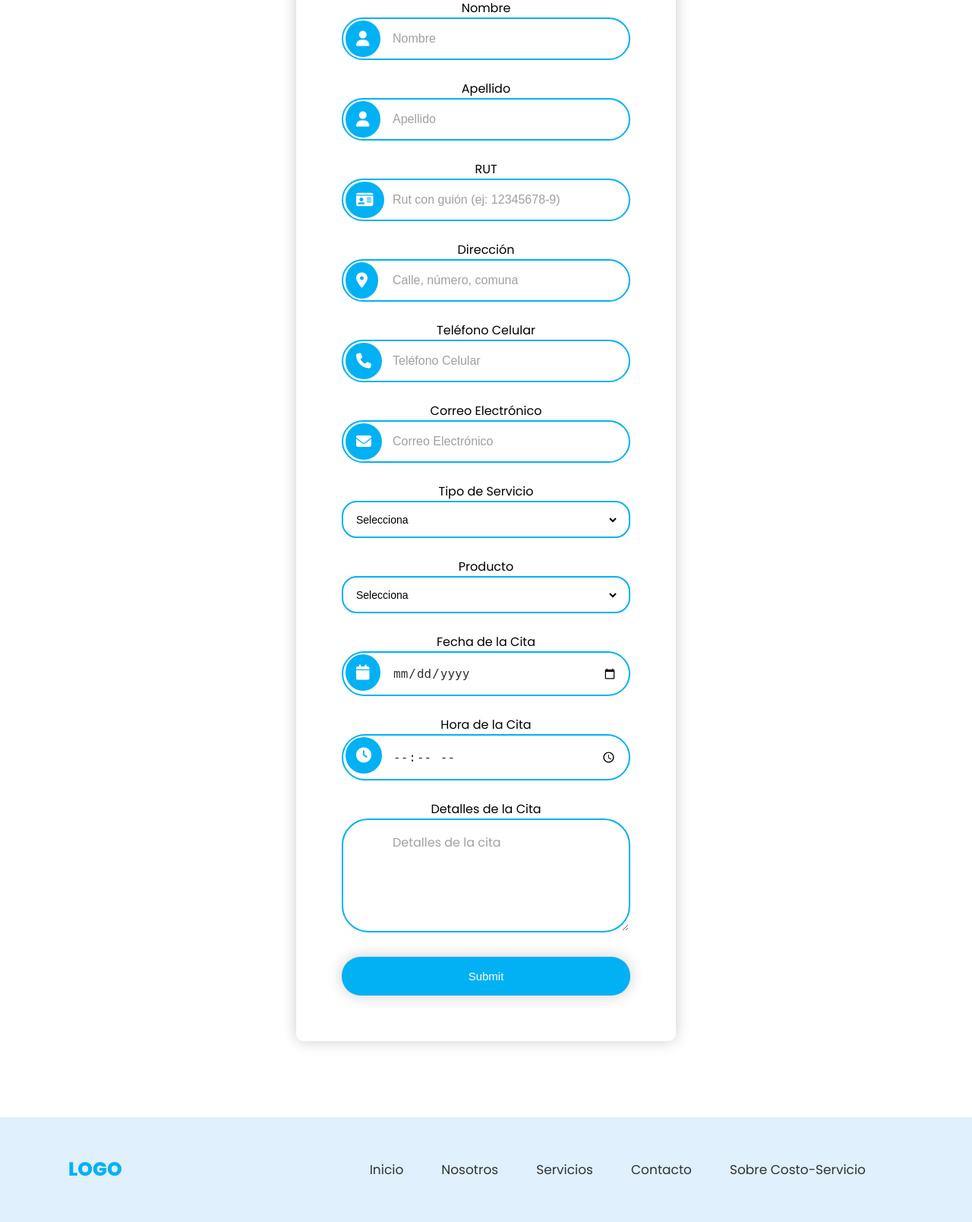
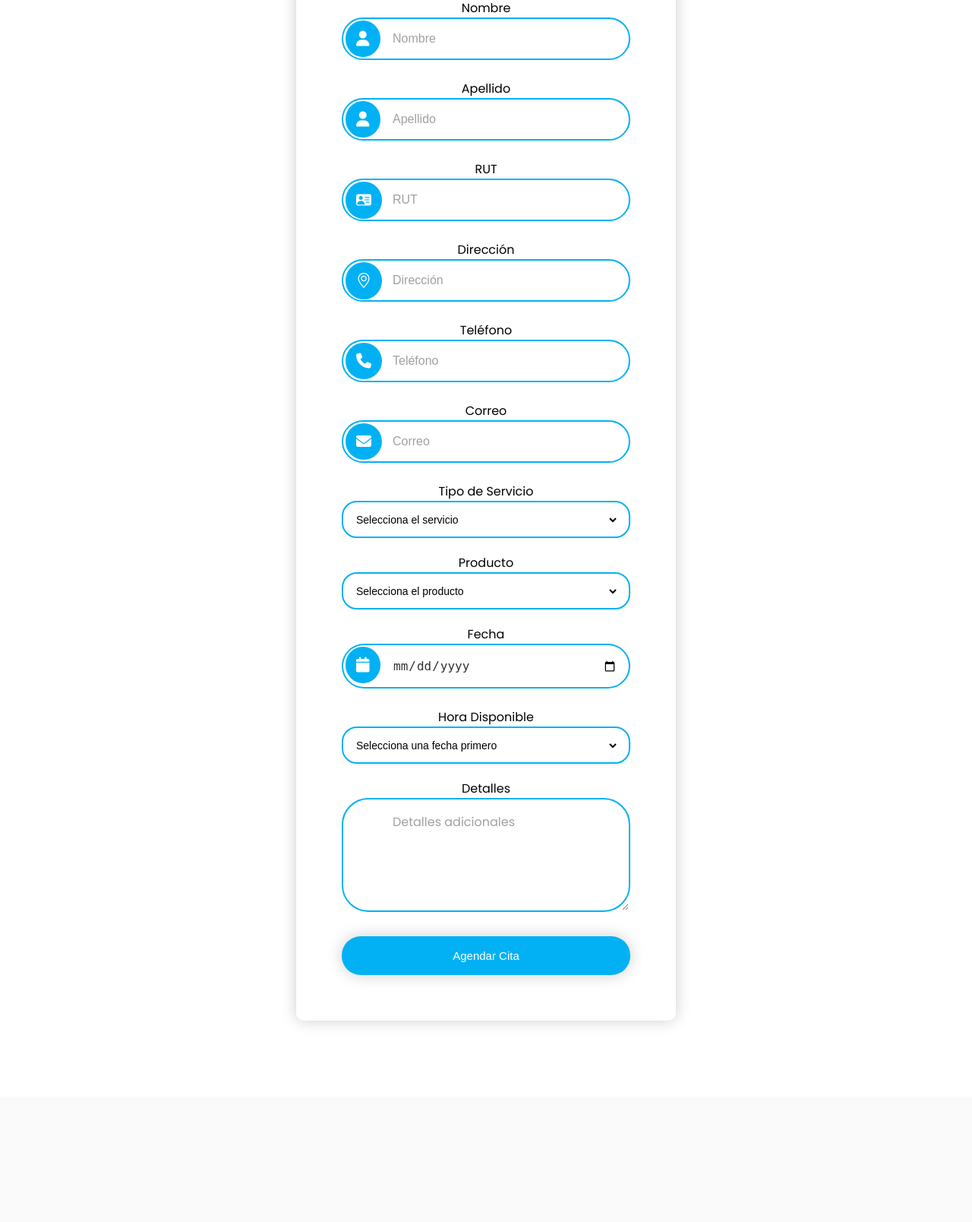
Before and after one commit to Diegos187/sitiodoncarlos, a PHP site: page /doncarlos/formulario.php in a window 1280 px wide. Shown: the part 398-2006 px from the top of the page at 76% size. After the commit the page ends 1745 px from the top, so only its background shows below. Run offline with PHP 8.4, Linux system fonts and the light colour scheme; data that the repository does not hold is empty; some libraries are stand-ins or nearby versions.

Commit message:
Add files via upload

```diff
--- a/cita_exitosa.html
+++ b/cita_exitosa.html
@@ -57,7 +57,7 @@
     </header>
 
 
-    <h1>Bien je</h1>
+    <h1>Bien</h1>
 
 
      <!-- ----------------- PARTE DEL FOOTER ------------------------------- -->
--- a/css/index.css
+++ b/css/index.css
@@ -597,6 +597,7 @@ form h2 {
     border: 2px solid #02B1F4;
     padding: 10px;
     border-radius: 20px;
+
 }
 
 select {
--- a/formulario.php
+++ b/formulario.php
@@ -1,3 +1,15 @@
+<?php
+// Incluir la conexión a la base de datos
+include('conexion.php');
+
+// Obtener los servicios y productos desde la base de datos
+$queryServicios = "SELECT * FROM Servicio";
+$resultServicios = mysqli_query($conex, $queryServicios);
+
+$queryProductos = "SELECT * FROM Producto";
+$resultProductos = mysqli_query($conex, $queryProductos);
+?>
+
 <!DOCTYPE html>
 <html lang="es">
 <head>
@@ -7,8 +19,7 @@
     <link rel="stylesheet" href="https://cdnjs.cloudflare.com/ajax/libs/font-awesome/6.6.0/css/all.min.css">
     <link rel="stylesheet" href="https://cdn.jsdelivr.net/npm/bootstrap-icons@1.10.3/font/bootstrap-icons.css">
     <link rel="stylesheet" href="css/index.css">
-
-
+    <script src="https://code.jquery.com/jquery-3.6.0.min.js"></script> <!-- jQuery para el AJAX -->
 </head>
 <body>
     <header class="header-agendar">
@@ -32,173 +43,115 @@
         <div class="header-agendar container">
             <h1 class="">Agenda tu cita</h1>
         </div>
-
     </header>
 
 <section class="formulario container">
+    <form action="procesar_formulario.php" method="post" autocomplete="off">
+        <div class="input-container">
+            <label for="nombre">Nombre</label>
+            <input type="text" id="nombre" name="nombre" placeholder="Nombre" required>
+            <i class="fa-solid fa-user"></i>
+        </div>
+        <div class="input-container">
+            <label for="apellido">Apellido</label>
+            <input type="text" id="apellido" name="apellido" placeholder="Apellido" required>
+            <i class="fa-solid fa-user"></i>
+        </div>
+        <div class="input-container">
+            <label for="rut">RUT</label>
+            <input type="text" id="rut" name="rut" placeholder="RUT" required>
+            <i class="fa-solid bi-person-vcard-fill"></i>
+        </div>
+        <div class="input-container">
+            <label for="direccion">Dirección</label>
+            <input type="text" id="direccion" name="direccion" placeholder="Dirección" required>
+            <i class="fa-solid bi-geo-alt"></i>
+        </div>
+        <div class="input-container">
+            <label for="telefono">Teléfono</label>
+            <input type="text" id="telefono" name="telefono" placeholder="Teléfono" required>
+            <i class="fa-solid fa-phone"></i>
+        </div>
+        <div class="input-container">
+            <label for="correo">Correo</label>
+            <input type="email" id="correo" name="correo" placeholder="Correo" required>
+            <i class="fa-solid fa-envelope"></i>
+        </div>
 
-        <form method="post" autocomplete="off">
-            <div class="input-container">
-                <label for="firstName">Nombre</label>
-                <input type="text" id="firstName" name="firstName" placeholder="Nombre" required>
-                <i class="fa-solid fa-user"></i>
+        <label for="servicio">Tipo de Servicio</label>
+        <div class="input-container option-c" style="margin-bottom: 20px;">
+        <select id="servicio" name="servicio" required>
+        <option>Selecciona el servicio</option>
+            <?php while($servicio = mysqli_fetch_assoc($resultServicios)) { ?>
+
+                <option value="<?php echo $servicio['id_servicio']; ?>">
+                    <?php echo $servicio['tipo_servicio']; ?>
+                </option>
+            <?php } ?>
+        </select>
+        </div>
+
+        <label for="producto">Producto</label>
+        <div class="input-container option-c" style="margin-bottom: 20px;">
+        <select id="producto" name="producto" required>
+        <option>Selecciona el producto</option>
+            <?php while($producto = mysqli_fetch_assoc($resultProductos)) { ?>
+
+                <option value="<?php echo $producto['id_producto']; ?>">
+                    <?php echo $producto['tipo_producto']; ?>
+                </option>
+            <?php } ?>
+        </select>
         </div>
 
         <div class="input-container">
-                <label for="lastName">Apellido</label>
-                <input type="text" id="lastName" name="lastName" placeholder="Apellido" required>
-                <i class="fa-solid fa-user"></i>
-            </div>
-
-            <div class="input-container">
-                <label for="rut">RUT</label>
-                <input type="text" id="rut" name="rut" placeholder="Rut con guión (ej: 12345678-9)" required>
-                <i class="fa-solid fa-id-card"></i>
-            </div>
-
-            <div class="input-container">
-                <label for="address">Dirección</label>
-                <input type="text" id="address" name="address" placeholder="Calle, número, comuna" required>
-                <i class="fa-solid fa-map-marker-alt"></i>
-            </div>
-
-            <div class="input-container">
-                <label for="phone">Teléfono Celular</label>
-                <input type="tel" id="phone" name="phone" placeholder="Teléfono Celular" required>
-                <i class="fa-solid fa-phone"></i>
-            </div>
-
-            <div class="input-container">
-                <label for="email">Correo Electrónico</label>
-                <input type="email" id="email" name="email" placeholder="Correo Electrónico" required>
-                <i class="fa-solid fa-envelope"></i>
-            </div>
-
-            <label for="service_type">Tipo de Servicio</label>
-            <div class="input-container option-c">
-
-                <select id="service_type" name="service_type" required>
-                  <option value="">Selecciona</option>
-                  <option value="instalacion">Instalación</option>
-                  <option value="reparacion">Reparación</option>
-                  <option value="mantenimiento">Mantenimiento</option>
-                </select>
-
-              </div>
-
-            <br>
-            <label for="product">Producto</label>
-            <div class="input-container option-c">
-
-                <select id="product" name="product" required>
-                  <option value="">Selecciona</option>
-                  <option value="refrigerador">Refrigerador</option>
-                  <option value="lavadora">Lavadora</option>
-                  <option value="secadora">Secadora</option>
-                  <option value="horno">Horno</option>
-
-                  <option value="microondas">Microondas</option>
-                </select>
-
-            </div>
-            <p id="minPrice" style="font-weight: bold; color: #02B1F4;"></p>
-<br>
-            <div class="input-container">
-                <label for="date">Fecha de la Cita</label>
-                <input type="date" id="date" name="date" min="<?php echo date ('Y-m-d'); ?>" required>
+            <label for="fecha">Fecha</label>
+            <input type="date" id="fecha" name="fecha" min="<?php echo date('Y-m-d'); ?>" required>
             <i class="fa-solid fa-calendar"></i>
         </div>
 
 
-            <div class="input-container">
-                <label for="time">Hora de la Cita</label>
-                <input type="time" id="time" name="time" required>
-                <i class="fa-solid fa-clock"></i>
+            <label for="horario">Hora Disponible</label>
+            <div class="input-container option-c" style="margin-bottom: 20px;">
+            <select id="horario" name="horario" required>
+                <option value="">Selecciona una fecha primero</option>
+            </select>
         </div>
 
         <div class="input-container">
-                <label for="message">Detalles de la Cita</label>
-                <textarea id="message" name="message" placeholder="Detalles de la cita" required></textarea>
+            <label for="detalles">Detalles</label>
+            <textarea id="detalles" name="detalles" placeholder="Detalles adicionales" required></textarea>
         </div>
 
-
-            <input type="submit" name="send" class="btn" onlick="myFunction()">
-
+        <input type="submit" name="send" class="btn" value="Agendar Cita">
     </form>
 </section>
 
-    <footer class="footer">
-        <div class="footer-content container">
-            <div class="link">
-                <a href="" class="logo">logo</a>
-            </div>
-            <div class="link">
-                <ul>
-                    <li><a href="index.php">Inicio</a></li>
-                    <li><a href="about.html">Nosotros</a></li>
-                    <li><a href="servicios.html">Servicios</a></li>
-                    <li><a href="contact.html">Contacto</a></li>
-                    <li><a href="info_pago.html">Sobre Costo-Servicio</a></li>
-                </ul>
-            </div>
-        </div>
-    </footer>
+<script>
+// Cargar horarios disponibles al seleccionar la fecha
+$(document).ready(function() {
+    $('#fecha').change(function() {
+        var fechaSeleccionada = $(this).val();
 
-
-
-    <!-- SCRIPT PARA MOSTRAR PRECIO MINIMO -->
-    <script>
-        const serviceType = document.getElementById('service_type');
-        const product = document.getElementById('product');
-        const minPrice = document.getElementById('minPrice');
-
-        const priceData = {
-          "reparacion": {
-            "refrigerador": 50000,
-            "lavadora": 35000,
-            "secadora": 40000,
-            "horno": 25000,
-            "microondas": 15000
-          },
-          "instalacion": {
-            "refrigerador": 20000,
-            "lavadora": 15000,
-            "secadora": 40000,
-            "horno": 25000,
-            "microondas": 15000
-            // ... otros productos
-          },
-          "mantenimiento": {
-            "refrigerador": 10000,
-            "lavadora": 8000 ,
-            "secadora": 40000,
-            "horno": 25000,
-            "microondas": 15000
-            // ... otros productos
+        $.ajax({
+            url: 'obtener_horarios.php',
+            method: 'GET',
+            data: { date: fechaSeleccionada },
+            success: function(data) {
+                var horarios = JSON.parse(data);
+                $('#horario').html(''); // Limpiar opciones anteriores
+                horarios.forEach(function(horario) {
+                    $('#horario').append('<option value="' + horario.id_horario + '">' + horario.hora_disponible + '</option>');
+                });
             }
-        };
-
-        function updateMinPrice() {
-          const selectedService = serviceType.value;
-          const selectedProduct = product.value;
-
-          if (selectedService && selectedProduct && priceData[selectedService] && priceData[selectedService][selectedProduct]) {
-            minPrice.textContent = `Costo mínimo desde: $${priceData[selectedService][selectedProduct]}`;
-          } else {
-            minPrice.textContent = "";
-          }
-        }
-
-        serviceType.addEventListener('change', updateMinPrice);
-        product.addEventListener('change', updateMinPrice);
-
-
-        updateMinPrice();
+        });
+    });
+});
 </script>
 
 <script>
-        function myFunction(){
-            window.location.href = "http://localhost/sitioweb"
+    function mostrarMensajeCita(mensaje) {
+    alert(mensaje); // Puedes reemplazar alert() por una función más personalizada para crear una ventana emergente con estilos CSS.
 }
 </script>
 
```
Also changed, not shown: bd.txt (+39 -27 lines), insertar_fechas.php (+7 -0 lines), obtener_horarios.php (+11 -12 lines), procesar_formulario.php (+12 -4 lines), cita_mal.html (line endings or trailing spaces), conexion.php (line endings or trailing spaces), funciones.js (line endings or trailing spaces), info_pago.html (line endings or trailing spaces), servicios.html (line endings or trailing spaces). Lines whose indentation alone changed are shown as unchanged.
